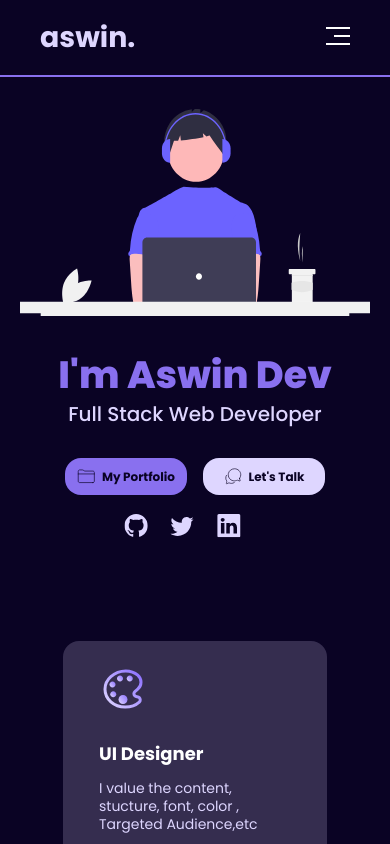
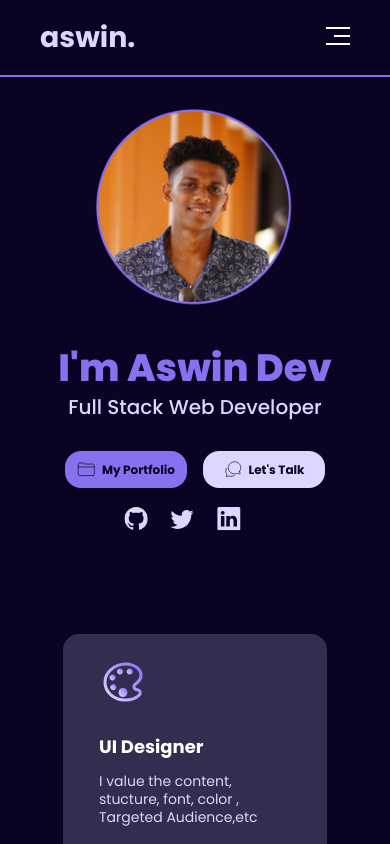
Before and after one commit to Aswindevpk/Personal_website_React, a React (Create React App) app: page / in a window 390 px wide. Shown: the top 844 px of the page. Built offline with nearby package versions, Linux system fonts and the light colour scheme.

Commit message:
images change in the hero section

```diff
--- a/src/containers/header/Header.jsx
+++ b/src/containers/header/Header.jsx
@@ -1,7 +1,7 @@
 import React from "react";
 import "./header.css";
 import { Navbar } from "../../components";
-import heroImg from "../../assets/heroImg.svg";
+import heroImg from "../../assets/hero-img.png";
 import folderOutline from "../../assets/folder-outline.svg";
 import chatOutline from "../../assets/chatbubbles-outline.svg";
 import twitter from "../../assets/twitter.svg";
--- a/src/containers/header/header.css
+++ b/src/containers/header/header.css
@@ -10,6 +10,10 @@
 .header-graphics {
   display: flex;
   justify-content: flex-end;
+}
+
+.header-graphics img{
+  max-width: 350px;
 }
 
 .header-content {
@@ -103,7 +107,7 @@
     padding: 4rem 6rem;
   }
   .header-graphics img{
-    max-width: 450px;
+    max-width: 300px;
   }
   .header h1 {
     font-size: 48px;
@@ -170,7 +174,7 @@
   }
 
   .header-graphics img {
-    height: 60%;
+    max-width: 200px;
   }
   .header h1 {
     font-size: 38px;
```
Also changed, not shown: src/assets/about_profile_pic.png, src/assets/hero-img.png (added).
